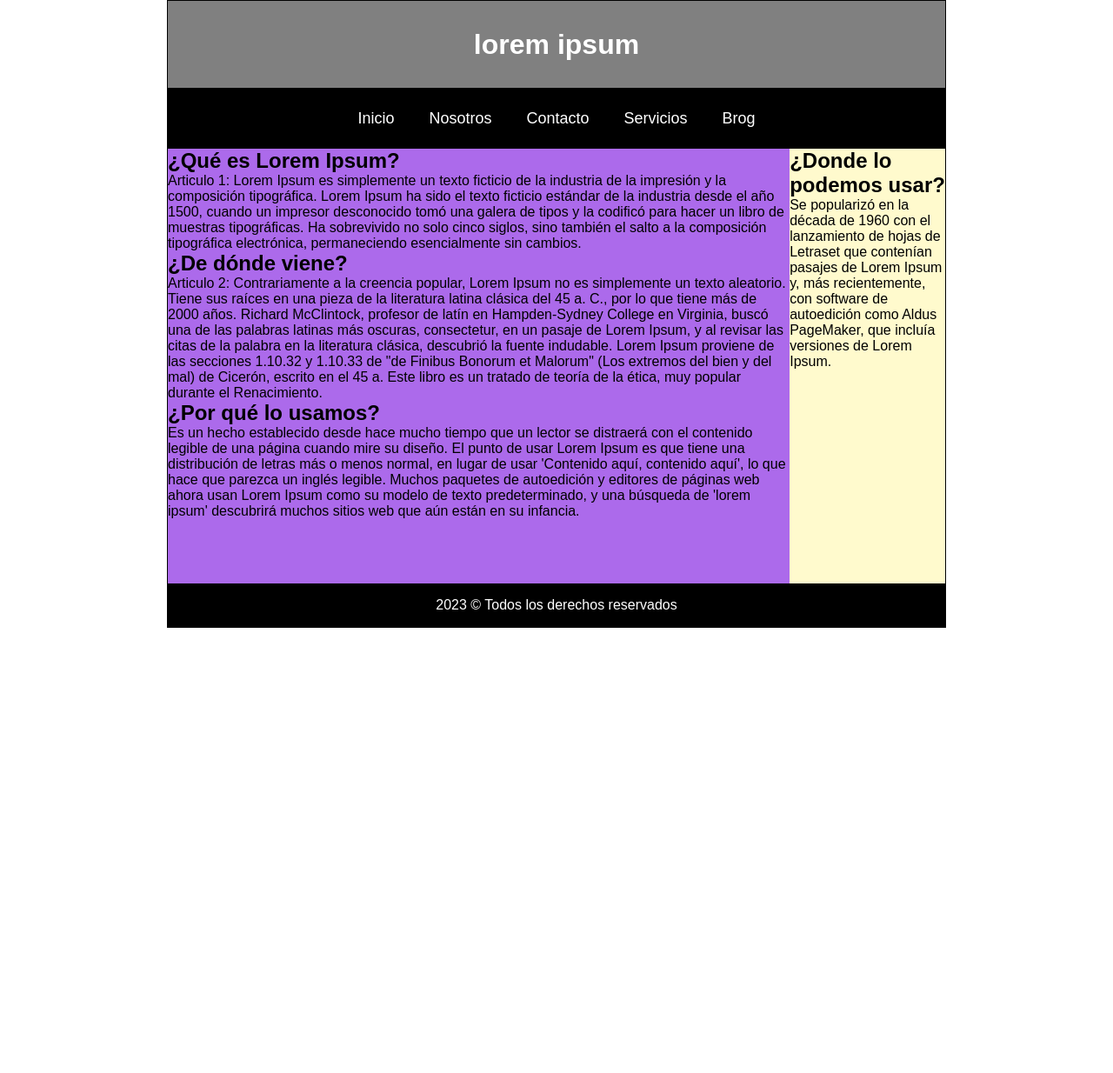
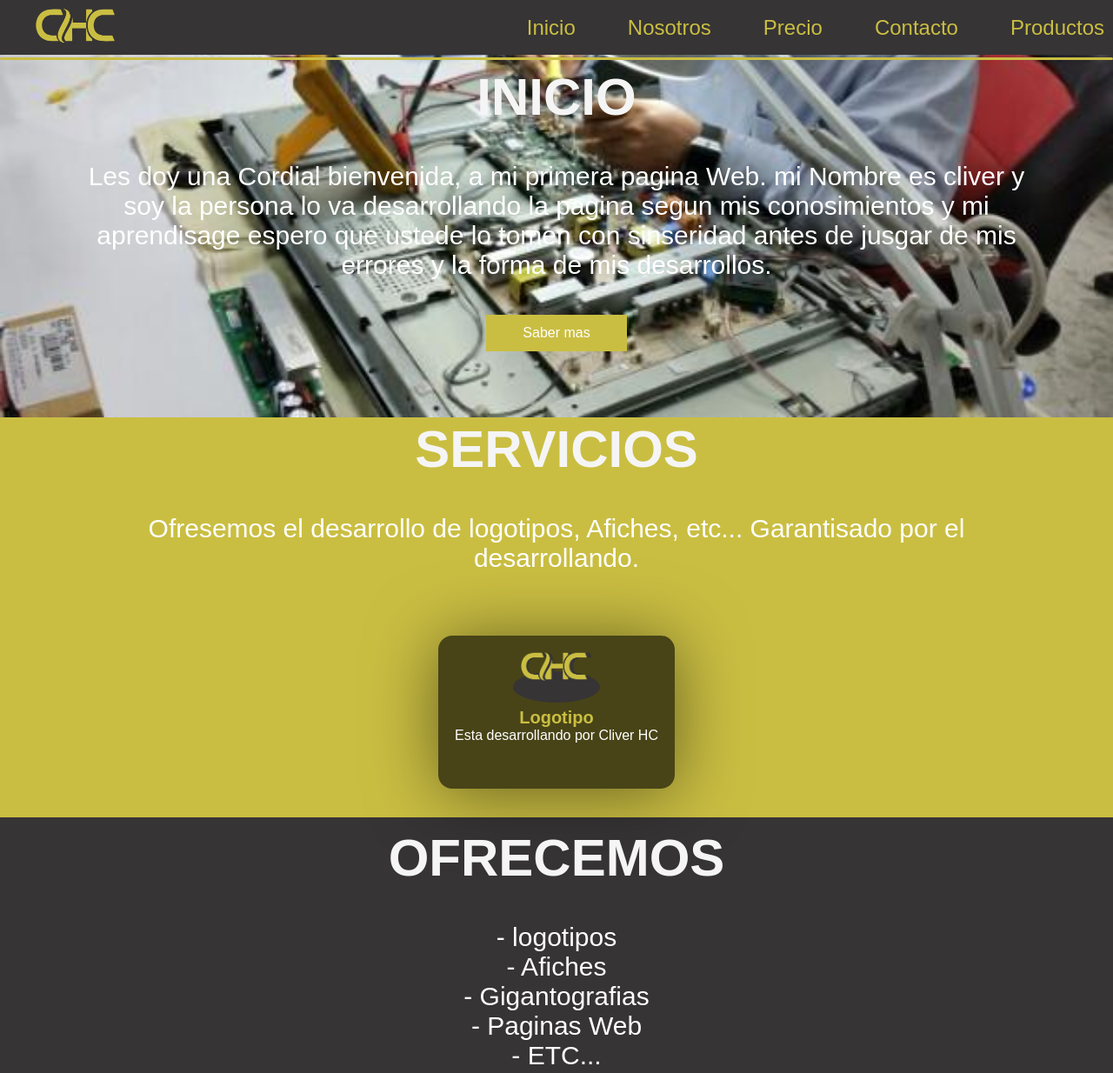
Before and after one commit to CHC-Angel/mi-pagina, a plain HTML site: page index.html in a window 1280 px wide. Shown: the top 1234 px of the page at 87% size. Before the commit the page ends 800 px from the top, so only its background shows below. Drawn offline with Linux system fonts and the light colour scheme.

Commit message:
Add files via upload

```diff
--- a/index.html
+++ b/index.html
@@ -1,50 +1,76 @@
 <!DOCTYPE html>
-<html lang="es">
+<html lang="en">
 <head>
     <meta charset="UTF-8">
     <meta http-equiv="X-UA-Compatible" content="IE=edge">
     <meta name="viewport" content="width=device-width, initial-scale=1.0">
-    <title>Corp.CHC</title>
-    <link rel="stylesheet" href="estilo.css">
-    <link rel="sthortcut icon" href="media/imagen/icono/favicon-32.png" type="image/x-icon">
+    <link rel="sthortcut icon" href="media/log/Logotipo my.png" type="image/x-icon">
+    <link rel="stylesheet" href="style.css">
+    <title>CHC-CORPORATION</title>
+
 </head>
 <body>
-    <div id="contenedor">
-    <header>
-        <h1>lorem ipsum</h1><!--Cabecera de la página Web-->
+
+    <div class="head">
+
+        <div class="logo">
+            <a href="#"><img src="media/log/Logotipo my.png" width="120" alt="Logo"></a>
+        </div>
+        <nav class="navbar">
+            <a href="#">Inicio</a>
+            <a href="#">Nosotros</a>
+            <a href="#">Precio</a>
+            <a href="#">Contacto</a>
+            <a href="#">Productos</a>
+        </nav>
+    </div>
+    <header class="content header">
+        <h2 class="title">Inicio</h2>
+        <p>
+            Les doy una Cordial bienvenida, a mi primera pagina Web.
+            mi Nombre es cliver y soy la persona lo va desarrollando la pagina segun mis conosimientos y mi aprendisage espero que ustede lo tomen con sinseridad antes de jusgar de mis errores y la forma de mis desarrollos.
+        </p>
+        <div class="btn-home">
+            <a href="#" class="btn">Saber mas</a>
+        </div>
     </header>
-    <nav>
-        <ul>
-            <li><a href="#">Inicio</a></li>
-            <li><a href="#">Nosotros</a></li>
-            <li><a href="#">Contacto</a></li>
-            <li><a href="#">Servicios</a></li>
-            <li><a href="#">Brog</a></li>
-        </ul>
-    </nav>
-    <div class="clearfix"></div>
-    <section id="seccion">
-    <article class="articulo">
-    <h2>¿Qué es Lorem Ipsum?</h2><!--Título del artículo 1-->
-    <p>Articulo 1: Lorem Ipsum es simplemente un texto ficticio de la industria de la impresión y la composición tipográfica. Lorem Ipsum ha sido el texto ficticio estándar de la industria desde el año 1500, cuando un impresor desconocido tomó una galera de tipos y la codificó para hacer un libro de muestras tipográficas. Ha sobrevivido no solo cinco siglos, sino también el salto a la composición tipográfica electrónica, permaneciendo esencialmente sin cambios.</p>
-    </article>
-    <article class="articulo">
-        <h2>¿De dónde viene?</h2><!--Título del artículo 2-->
-        <p>Articulo 2: Contrariamente a la creencia popular, Lorem Ipsum no es simplemente un texto aleatorio. Tiene sus raíces en una pieza de la literatura latina clásica del 45 a. C., por lo que tiene más de 2000 años. Richard McClintock, profesor de latín en Hampden-Sydney College en Virginia, buscó una de las palabras latinas más oscuras, consectetur, en un pasaje de Lorem Ipsum, y al revisar las citas de la palabra en la literatura clásica, descubrió la fuente indudable. Lorem Ipsum proviene de las secciones 1.10.32 y 1.10.33 de "de Finibus Bonorum et Malorum" (Los extremos del bien y del mal) de Cicerón, escrito en el 45 a. Este libro es un tratado de teoría de la ética, muy popular durante el Renacimiento.</p>
-    </article>
-    <article class="artículo">
-        <h2>¿Por qué lo usamos?</h2><!--Título del artículo 3-->
-        <p>Es un hecho establecido desde hace mucho tiempo que un lector se distraerá con el contenido legible de una página cuando mire su diseño. El punto de usar Lorem Ipsum es que tiene una distribución de letras más o menos normal, en lugar de usar 'Contenido aquí, contenido aquí', lo que hace que parezca un inglés legible. Muchos paquetes de autoedición y editores de páginas web ahora usan Lorem Ipsum como su modelo de texto predeterminado, y una búsqueda de 'lorem ipsum' descubrirá muchos sitios web que aún están en su infancia.</p>
-    </article>
+    <section class="content sau">
+        <h2 class="title">Servicios</h2>
+        <p>Ofresemos el desarrollo de logotipos, Afiches, etc...
+            Garantisado por el desarrollando.
+        </p>
+        <div class="box-container">
+            <div class="box">
+                <i class="icono"><img src="media/log/Logotipo my.png" width="100" alt="icono"></i>
+                <h3>Logotipo</h3>
+                <p>Esta desarrollando por Cliver HC</p>
+            </div>
+        </div>
     </section>
-    <aside>
-        <h2>¿Donde lo podemos usar?</h2><!--Barra lateral-->
-        <p>Se popularizó en la década de 1960 con el lanzamiento de hojas de Letraset que contenían pasajes de Lorem Ipsum y, más recientemente, con software de autoedición como Aldus PageMaker, que incluía versiones de Lorem Ipsum.</p>
-    </aside>
-    <div class="clearfix"></div>
-    <footer>
-        <p>2023 © Todos los derechos reservados</p>
-    </footer>
-    </div>
+    <section class="content about">
+        <h2 class="title">Ofrecemos</h2>
+        <p> - logotipos<br/>
+            - Afiches<br/>
+            - Gigantografias<br/>
+            - Paginas Web<br/>
+            - ETC...<br/>
+        </p>
+        <a href="#" class="btn">Saber mas</a>
+    </section>
+    <section class="content price">
+        <article class="contain">
+            <h2 class="title">Nosotros</h2>
+            <p>Esta es la portada de la Pagina donde se veran imagenes referentes a estas, como tambien se vera links para acceder a mis plataformas.En esta realize lo que es las pestañas de "Nosotros, Contacto, Servisios" donde mostrare algunas informes de la pagina. en esta parte me dificulte muchicimo ya que no sabia k poner y obiament do deviria dejar vacia.
+            </p>
+            <a href="#" class="btn">Saber mas</a>
+        </article>
+    </section>
+    <section class="content contact">
+        <h2 class="title">Contacto</h2>
+        <p>984498039</p>
+        <figure class="creador">
+            <iframe src="https://www.google.com/maps/embed?pb=!1m10!1m8!1m3!1d6662.81205533012!2d-70.6224974!3d-33.3865698!3m2!1i1024!2i768!4f13.1!5e0!3m2!1ses-419!2spe!4v1680615928362!5m2!1ses-419!2spe" width="700" height="320" style="border:0;" allowfullscreen="" loading="lazy" referrerpolicy="no-referrer-when-downgrade"></iframe>
+        </figure>
+    </section>
 </body>
 </html>
--- /dev/null
+++ b/style.css
@@ -0,0 +1,216 @@
+*{
+    margin: 0;
+    padding: 0;
+    border: 0;
+    font-size: 100%;
+    vertical-align: baseline;
+}
+
+body {
+    justify-content: center;
+    text-align: center;
+    width: 100%;
+    font-family: sans-serif;
+}
+
+.head {
+    display: flex;
+    align-items: center;
+    justify-content: space-between;
+    height: 63px;
+    background: #363435;
+    position: fixed;
+    width: 100%;
+    z-index: 99;
+}
+.navbar {
+    display: flex;
+    margin-right: 10px;
+}
+.head a::after{
+    content: '';
+    position: absolute;
+    left: 0;
+    bottom: -6px;
+    width: 100%;
+    height: 3px;
+    background: #CABE42;
+    border-radius: 5px;
+    transform-origin: center;;
+}
+
+.logo {
+    margin-left: 30px;
+}
+
+.logo a {
+    text-decoration: none;
+    font-size: 20px;
+}
+.navbar a{
+    position: relative;
+    font-size: 1.5em;
+    color: #CABE42;
+    text-decoration: none;
+    font-weight: 500;
+    margin-left: 60px;
+}
+.navbar a::after{
+    content: '';
+    position: absolute;
+    left: 0;
+    bottom: -6px;
+    width: 100%;
+    height: 4px;
+    background: #CABE42;
+    border-radius: 30px;
+    transform-origin: center;
+    transform: scaleX(0);
+    transition: transform .5s;
+}
+.navbar a:hover::after{
+    transform-origin: center;
+    transform: scaleX(1);
+}
+.header {
+    display: flex;
+    justify-content: center;
+    align-items: center;
+
+}
+
+.header {
+    height: 60vh !important;
+    background: url(media/img/Reparacion-de-smart-tv.jpg) no-repeat center;
+    background-size: cover;
+}
+
+.title {
+    margin-bottom: 40px;
+    font-size: 60px;
+    font-weight: 600;
+    text-transform: uppercase;
+    color: whitesmoke;
+}
+
+p {
+    margin-bottom: 40px;
+    font-size: 30px;
+    color: white;
+    padding: 0 100px;
+}
+
+.btn {
+    display: inline-block;
+    margin-top: 15px;
+    padding: 10px 40px;
+    border: 2px solid #CABE42;
+    color: white;
+    text-decoration: none;
+    background: #CABE42;
+}
+.btn:hover {
+    background: none;
+
+}
+
+.btn-home {
+    display: flex;
+}
+
+.btn-home a {
+    margin: 0 10px;
+}
+
+
+.content {
+    height: 50vh;
+    display: flex;
+    flex-direction: column;
+    justify-content: center;
+    align-items: center;
+}
+
+.sau {
+    padding: 30px;
+    background: #CABE42;
+}
+
+.box-container {
+    display: flex;
+    justify-content: center;
+    flex-wrap: wrap;
+    text-align: center;
+
+}
+
+.box-container .box {
+    height: 11rem;
+    width: 17rem;
+    background: rgba(0, 0, 0, 0.643);
+    text-align: center;
+    border-radius: 1rem;
+    box-shadow: 0 .3rem 5rem rgba(0, 0 , 0, .5);
+    margin: 2rem;
+}
+
+.box-container .box i {
+    height: 3rem;
+    width: 3rem;
+    line-height: 3rem;
+    text-align: center;
+    border-radius: 50%;
+    color: white;
+    background: #363435;
+    font-size: 2rem;
+    margin: 1rem 0;
+
+}
+
+.box-container .box h3 {
+    font-size: 20px;
+    color: #CABE42;
+
+}
+
+.box-container .box p {
+    padding: 0 15px;
+    font-size: 16px;
+}
+
+.about {
+    background: #363435;
+}
+
+.price {
+    background: url(media/img/desktop-wallpaper-6-circuit-board-electronics-circuits.jpg) no-repeat center;
+    background-attachment: fixed;
+    background-size: cover;
+    text-align: center;
+}
+
+
+.contact {
+    padding-top: 10px;
+    background: #CABE42;
+    padding-bottom: 0;
+}
+
+
+@media (max-width: 768px) {
+
+    .title {
+        margin-bottom: 0;
+        font-size: 40px;
+    }
+
+    .sau {
+        height: 100vh;
+    }
+
+    .navbar {
+        display: none;
+    }
+
+
+}
```
Also changed, not shown: media/img/Captura de pantalla 2022-11-09 194942.png (added), media/img/Reparacion-de-smart-tv.jpg (added), media/img/desktop-wallpaper-6-circuit-board-electronics-circuits.jpg (added), media/img/imagen.webp (added), media/log/Logotipo my.png (added).
